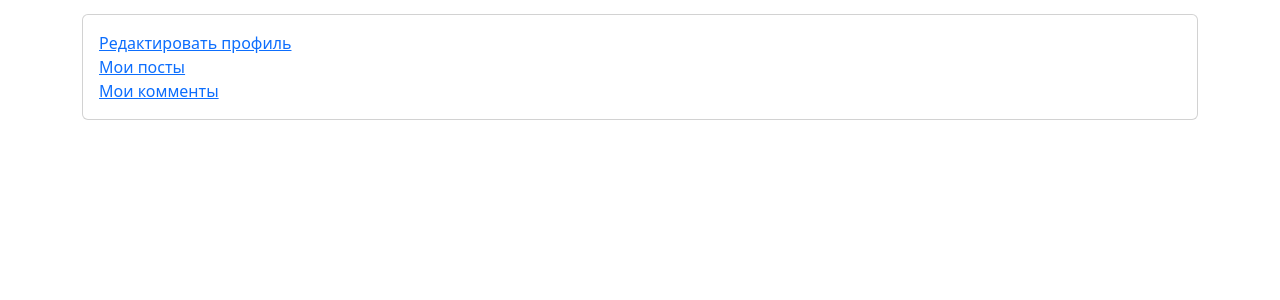
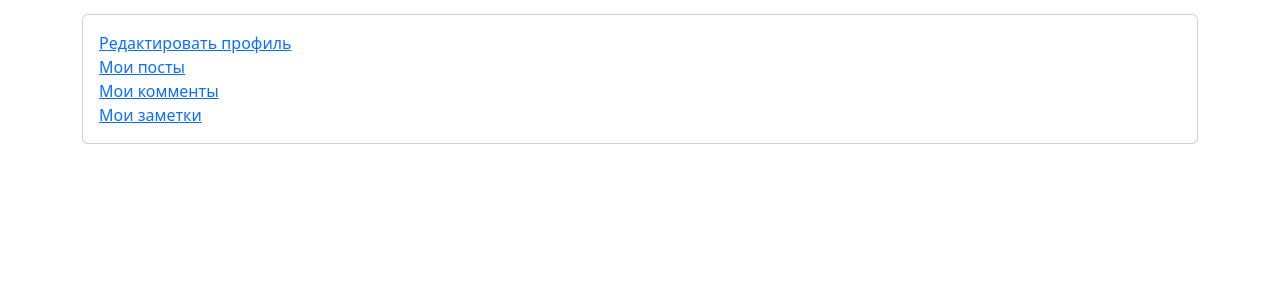
Before and after one commit to lizak5002-dev/sil, a Django app: page /users/profile/ in a window 1280 px wide. Shown: the part 356-656 px from the top of the page. Run offline with Django 5.2, Linux system fonts and the light colour scheme; the visitor is signed in with stand-in values (Sample User, id 1); some libraries are stand-ins or nearby versions.

Commit message:
first commit

```diff
--- a/users/templates/users/profile.html
+++ b/users/templates/users/profile.html
@@ -29,5 +29,6 @@
         <a href="{% url 'users:profile_edit' %}">Редактировать профиль</a>
         <a href="{% url 'users:posts_user' %}">Мои посты</a>
         <a href="{% url 'users:comments_user' %}">Мои комменты</a>
+        <a href="{% url 'notes:show_notes' %}">Мои заметки</a>
     </div>
 {% endblock %}
```
